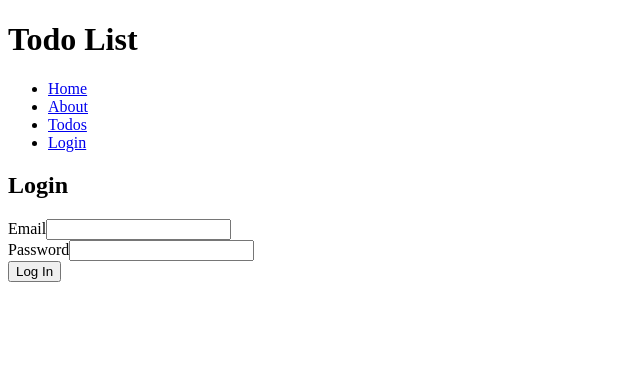
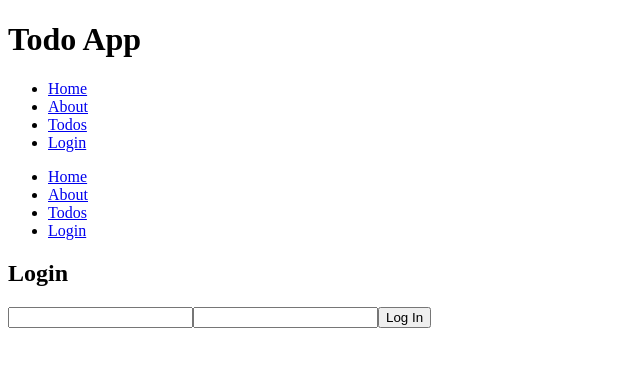
Before and after one commit to AndrewDass1/starting-react-project, a React (Vite) app: page /login in a window 1280 px wide. Shown: the top 366 px of the page, without its empty margins (0-640 px from the left). Built offline with nearby package versions, Linux system fonts and the light colour scheme.

Commit message:
made some edits

```diff
--- a/src/components/RequireAuth.jsx
+++ b/src/components/RequireAuth.jsx
@@ -1,19 +1,22 @@
 import { useAuth } from '../contexts/AuthContext.jsx';
-import { Navigate, useLocation } from 'react-router';
+import { useLocation, useNavigate } from 'react-router';
+import { useEffect } from 'react';
 
 export default function RequireAuth({ children }) {
   const { isAuthenticated } = useAuth();
   const location = useLocation();
+  const navigate = useNavigate();
 
-  if (!isAuthenticated) {
-    return (
-      <Navigate
-        to="/login"
-        replace
-        state={{ from: location }}
-      />
-    );
-  }
+  useEffect(() => {
+    if (!isAuthenticated) {
+      navigate('/login', {
+        replace: true,
+        state: { from: location }
+      });
+    }
+  }, [isAuthenticated, navigate, location]);
+
+  if (!isAuthenticated) return null;
 
   return children;
 }
--- a/src/features/Logoff.jsx
+++ b/src/features/Logoff.jsx
@@ -1,11 +1,15 @@
+// Logoff.jsx
 import { useAuth } from '../contexts/AuthContext.jsx';
+import { useNavigate } from 'react-router';
 
 export default function Logoff() {
   const { logout } = useAuth();
+  const navigate = useNavigate();
 
-  return (
-    <button type="button" onClick={logout}>
-      Logout
-    </button>
-  );
+  async function handleLogout() {
+    await logout();
+    navigate('/login', { replace: true });
+  }
+
+  return <button onClick={handleLogout}>Logout</button>;
 }
--- a/src/pages/HomePage.jsx
+++ b/src/pages/HomePage.jsx
@@ -1,9 +1,18 @@
+import { useEffect } from 'react';
+import { useNavigate } from 'react-router';
+import { useAuth } from '../contexts/AuthContext.jsx';
+
 export default function HomePage() {
-  return (
-    <div>
-      <h2>Welcome</h2>
-      <p>This is the home page of your Todo application.</p>
-      <p>Use the navigation above to explore the app.</p>
-    </div>
-  );
+  const { isAuthenticated } = useAuth();
+  const navigate = useNavigate();
+
+  useEffect(() => {
+    if (isAuthenticated) {
+      navigate('/todos', { replace: true });
+    } else {
+      navigate('/login', { replace: true });
+    }
+  }, [isAuthenticated, navigate]);
+
+  return null;
 }
--- a/src/pages/LoginPage.jsx
+++ b/src/pages/LoginPage.jsx
@@ -7,14 +7,14 @@ export default function LoginPage() {
   const navigate = useNavigate();
   const location = useLocation();
 
+  const from = location.state?.from?.pathname || '/todos';
+
   const [email, setEmail] = useState('');
   const [password, setPassword] = useState('');
   const [error, setError] = useState('');
 
-  const from = location.state?.from?.pathname || '/todos';
-
-  async function handleSubmit(event) {
-    event.preventDefault();
+  async function handleSubmit(e) {
+    e.preventDefault();
     setError('');
 
     const result = await login(email, password);
@@ -30,33 +30,11 @@ export default function LoginPage() {
   return (
     <div>
       <h2>Login</h2>
-
       {error && <p>{error}</p>}
-
       <form onSubmit={handleSubmit}>
-        <div>
-          <label htmlFor="email">Email</label>
-          <input
-            id="email"
-            type="email"
-            value={email}
-            onChange={(e) => setEmail(e.target.value)}
-            autoComplete="username"
-          />
-        </div>
-
-        <div>
-          <label htmlFor="password">Password</label>
-          <input
-            id="password"
-            type="password"
-            value={password}
-            onChange={(e) => setPassword(e.target.value)}
-            autoComplete="current-password"
-          />
-        </div>
-
-        <button type="submit">Log In</button>
+        <input value={email} onChange={(e) => setEmail(e.target.value)} />
+        <input value={password} onChange={(e) => setPassword(e.target.value)} />
+        <button>Log In</button>
       </form>
     </div>
   );
--- a/src/pages/NotFoundPage.jsx
+++ b/src/pages/NotFoundPage.jsx
@@ -1,9 +1,15 @@
+import { Link } from 'react-router';
+
 export default function NotFoundPage() {
   return (
     <div>
       <h2>Page Not Found</h2>
-      <p>The page you are looking for does not exist.</p>
-      <p>Please use the navigation above to continue browsing.</p>
+      <p>Try one of these:</p>
+      <ul>
+        <li><Link to="/">Home</Link></li>
+        <li><Link to="/about">About</Link></li>
+        <li><Link to="/login">Login</Link></li>
+      </ul>
     </div>
   );
 }
--- a/src/pages/ProfilePage.jsx
+++ b/src/pages/ProfilePage.jsx
@@ -1,20 +1,48 @@
+import { useEffect, useState } from 'react';
 import { useAuth } from '../contexts/AuthContext.jsx';
 
 export default function ProfilePage() {
-  const { user } = useAuth();
+  const { token } = useAuth();
+  const [stats, setStats] = useState(null);
+  const [error, setError] = useState('');
+  const [loading, setLoading] = useState(true);
+
+  useEffect(() => {
+    async function loadStats() {
+      try {
+        const res = await fetch('/api/tasks', {
+          headers: { 'X-CSRF-TOKEN': token },
+          credentials: 'include'
+        });
+
+        if (!res.ok) throw new Error('Failed to load stats');
+
+        const tasks = await res.json();
+        const total = tasks.length;
+        const completed = tasks.filter(t => t.completed).length;
+        const active = total - completed;
+
+        setStats({ total, completed, active });
+      } catch (err) {
+        setError(err.message);
+      } finally {
+        setLoading(false);
+      }
+    }
+
+    loadStats();
+  }, [token]);
+
+  if (loading) return <p>Loading…</p>;
+  if (error) return <p>Error: {error}</p>;
 
   return (
     <div>
       <h2>Your Profile</h2>
-
-      {!user && <p>No user data available.</p>}
-
-      {user && (
-        <div>
-          <p><strong>Email:</strong> {user.email}</p>
-          <p><strong>User ID:</strong> {user.id}</p>
-        </div>
-      )}
+      <p>Total: {stats.total}</p>
+      <p>Completed: {stats.completed}</p>
+      <p>Active: {stats.active}</p>
+      <p>Completion: {(stats.completed / stats.total) * 100}%</p>
     </div>
   );
 }
--- a/src/shared/Header.jsx
+++ b/src/shared/Header.jsx
@@ -1,14 +1,15 @@
-// shared/Header.jsx
+import Navigation from './Navigation.jsx';
+import Logoff from '../features/Logoff.jsx';
 import { useAuth } from '../contexts/AuthContext.jsx';
-import Logoff from '../features/Logoff.jsx';
 
 export default function Header() {
   const { isAuthenticated } = useAuth();
 
   return (
-    <div>
-      <h1>Todo List</h1>
+    <header>
+      <h1>Todo App</h1>
+      <Navigation />
       {isAuthenticated && <Logoff />}
-    </div>
+    </header>
   );
 }
```
